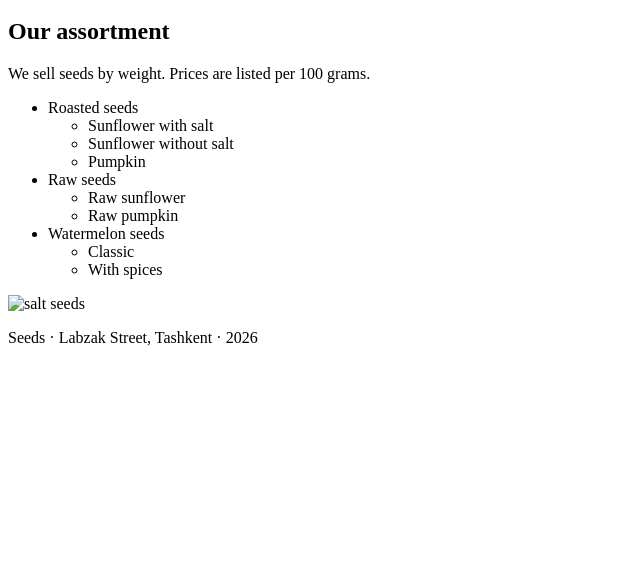
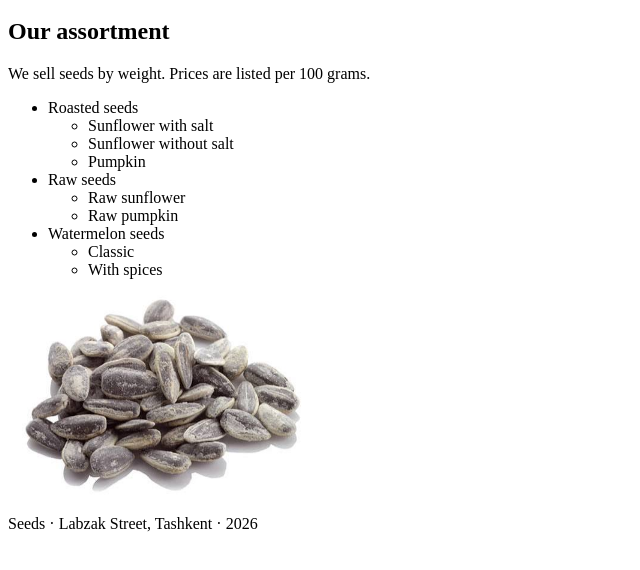
Before and after one commit to MikkieMi/manzura-order, a plain HTML site: page products.html in a window 1280 px wide. Shown: the part 100-670 px from the top of the page, without its empty margins (0-640 px from the left). Drawn offline with Linux system fonts and the light colour scheme.

Commit message:
Fix image source path in products.html

```diff
--- a/products.html
+++ b/products.html
@@ -42,7 +42,7 @@
         </li>
       </ul>
 
-      <img src="image/images.jpg" alt="salt seeds" width="300" height="200">
+      <img src="images.jpg" alt="salt seeds" width="300" height="200">
     </main>
 
     <footer>
```
